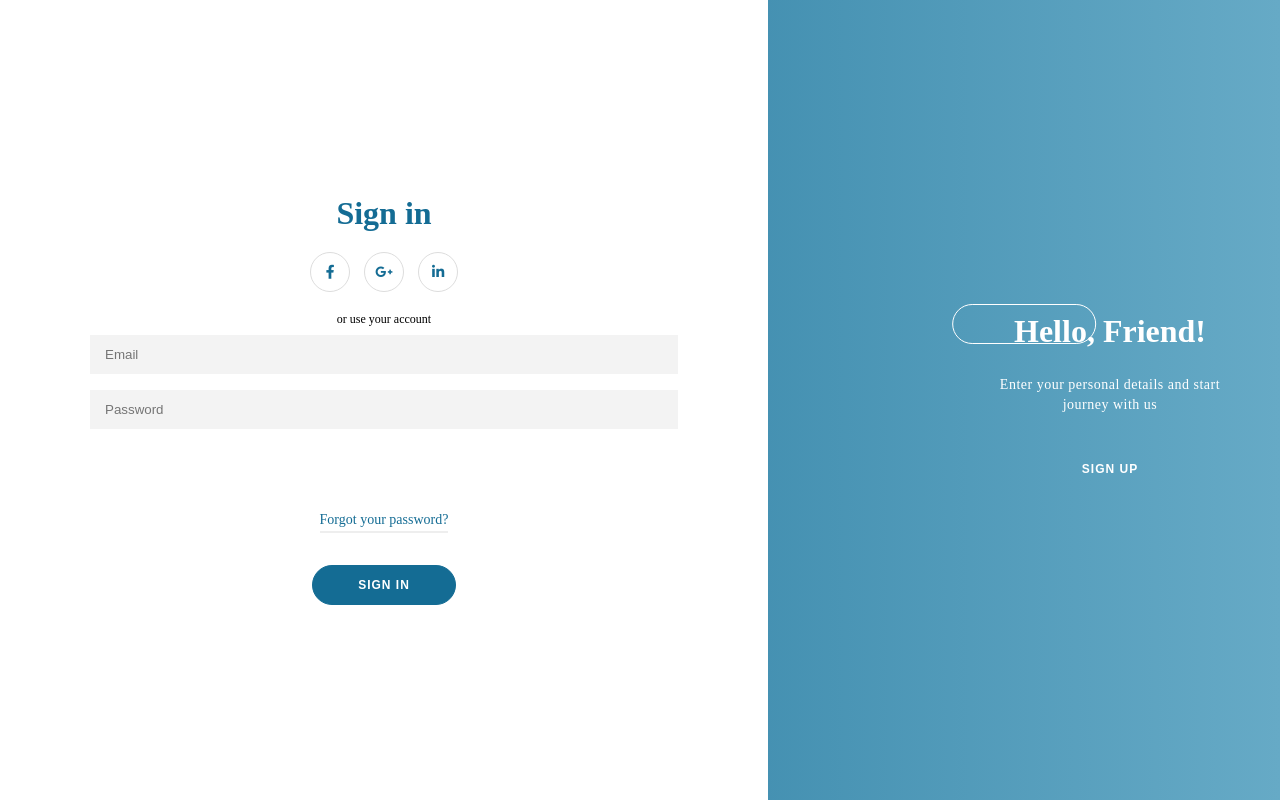
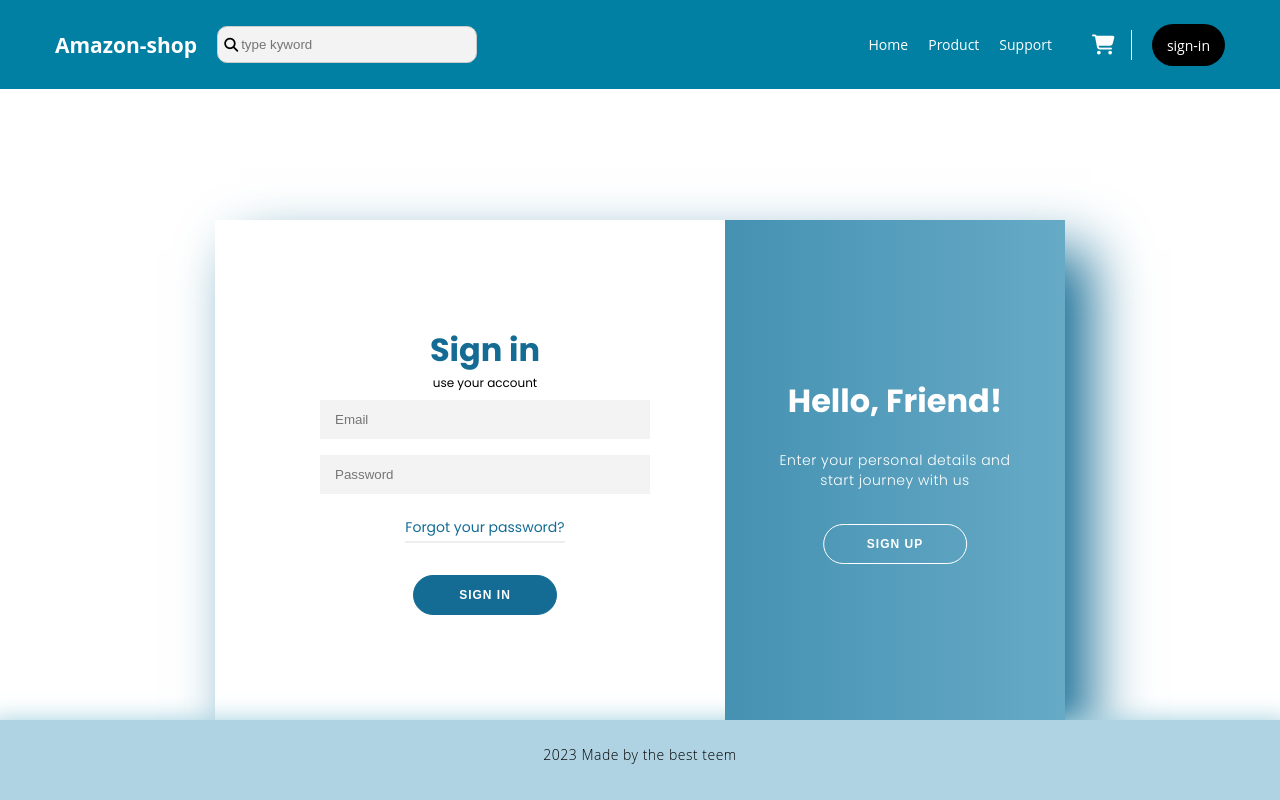
Before and after one commit to azamPro/amazon-shop, a website: page website/index.html in a window 1280 px wide. Drawn offline with Linux system fonts and the light colour scheme.

Commit message:
fix login page

```diff
--- a/website/index.html
+++ b/website/index.html
@@ -10,56 +10,88 @@
     <link rel="stylesheet" href="https://cdnjs.cloudflare.com/ajax/libs/font-awesome/6.1.1/css/all.min.css"
         integrity="sha512-KfkfwYDsLkIlwQp6LFnl8zNdLGxu9YAA1QvwINks4PhcElQSvqcyVLLD9aMhXd13uQjoXtEKNosOWaZqXgel0g=="
         crossorigin="anonymous" referrerpolicy="no-referrer" />
+        <!-- main style -->
+        <link rel="stylesheet" href="css/main-style.css">
+        <!-- font awesome Libery -->
+    <link rel="stylesheet" href="css/all.min.css">
     <!-- css stylesheet -->
     <link rel="stylesheet" href="css/login-signup.css">
 </head>
 
 <body>
-
+    <!-- Start header -->
+    <header>
+        <div class="container">
+            <a href="home.html" class="logo">
+                <h2>Amazon-shop</h2>
+            </a>
+            <div class="search">
+                <input type="search" placeholder="type kyword" class="in-search">
+            </div>
+            <nav>
+                <i class="fas fa-bars toggle-menu"></i>
+                <ul>
+                    <li><a href="home.html" class="">Home</a></li>
+                    <li><a href="product.html">Product</a></li>
+                    <li><a href="cart.html">cart</a></li>
+                    <li><a href="support.html">Support</a></li>
+                    <li><a href="index.html">Sign-in</a></li>
+                </ul>
+            </nav>
+            <div class="form-1 hide">
+                <a href="cart.html">
+                    <i class="fa-solid fa-cart-shopping"></i>
+                </a>
+            </div>
+            <div class="form-2">
+                <a href="index.html">sign-in</a>
+            </div>
+        </div>
+    </header>
+    <!-- end header -->
+    <div class="body">
         <div class="container" id="container">
             <div class="form-container sign-up-container">
-            <form action="#" id="signup-form">
+                <form action="#">
                     <h1>Create Account</h1>
-                <div class="social-container">
+                    <!-- <div class="social-container">
                         <a href="#" class="social"><i class="fab fa-facebook-f"></i></a>
                         <a href="#" class="social"><i class="fab fa-google-plus-g"></i></a>
                         <a href="#" class="social"><i class="fab fa-linkedin-in"></i></a>
-                </div>
-                <span>or use your email for registration</span>
+                    </div> -->
+                    <span> use your email for registration</span>
                     <div class="infield">
-                    <input type="text" placeholder="Name" id="name-signup" required />
+                        <input type="text" placeholder="Name" />
                         <label></label>
                     </div>
                     <div class="infield">
-                    <input type="email" placeholder="Email" name="email" id="email-signup" required />
+                        <input type="email" placeholder="Email" name="email" />
                         <label></label>
                     </div>
                     <div class="infield">
-                    <input type="password" placeholder="Password" id="password-signup" required/>
+                        <input type="password" placeholder="Password" />
                         <label></label>
                     </div>
-                <div id="error-msg-signup"></div>
-                <button id="submit-btn-signup">Sign Up</button>
+                    <button>Sign Up</button>
                 </form>
             </div>
             <div class="form-container sign-in-container">
-            <form action="#" id="login-form">
+                <form action="#">
                     <h1>Sign in</h1>
-                <div class="social-container">
+                    <!-- <div class="social-container">
                         <a href="#" class="social"><i class="fab fa-facebook-f"></i></a>
                         <a href="#" class="social"><i class="fab fa-google-plus-g"></i></a>
                         <a href="#" class="social"><i class="fab fa-linkedin-in"></i></a>
-                </div>
-                <span>or use your account</span>
+                    </div> -->
+                    <span> use your account</span>
                     <div class="infield">
-                    <input type="email" placeholder="Email" name="email" id="email-login" required/>
+                        <input type="email" placeholder="Email" name="email" id="email-login" />
                         <label></label>
                     </div>
                     <div class="infield">
-                    <input type="password" placeholder="Password" id="password-login" required/>
+                        <input type="password" placeholder="Password" id="password-login"/>
                         <label></label>
                     </div>
-                <p id="error-msg-login"></p>
                     <a href="#" class="forgot">Forgot your password?</a>
                     <button type="submit" id="submit-btn-login">Sign In</button>
                 </form>
@@ -80,11 +112,23 @@
                 <button id="overlayBtn"></button>
             </div>
         </div>
+    </div>
 
-    <!-- JS -->
+    <!-- Start footer -->
+    <footer>
+        <div class="container">
+            <div class="content">
+                <div class="text">
+                    <p>2023 Made by the best teem</p>
+                </div>
+            </div>
+        </div>
+    </footer>
+    <!-- End footer -->
+    <!-- js code -->
     <script src="javascript/script.js"></script>
-    <script src="javascript/login.js" type="text/javascript"></script>
-    <script src="javascript/signup.js" type="text/javascript"></script>
+    <script src="javascript/start.js" type="text/javascript"></script>
+
 </body>
 
 </html>
```
Lines whose indentation alone changed are shown as unchanged.
